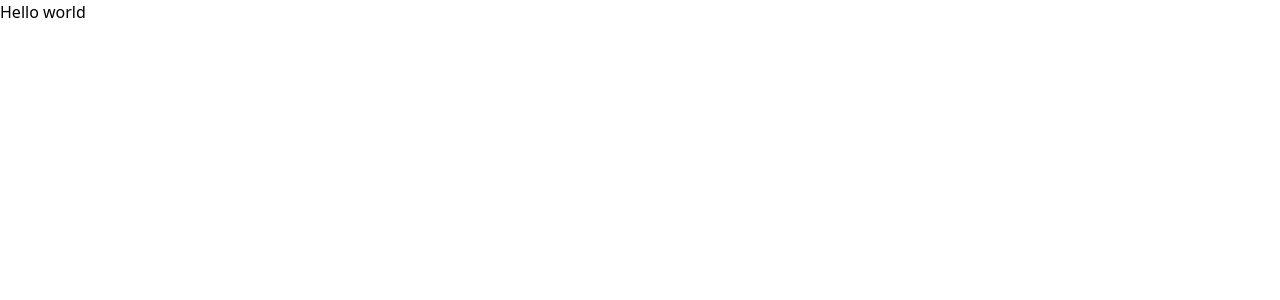
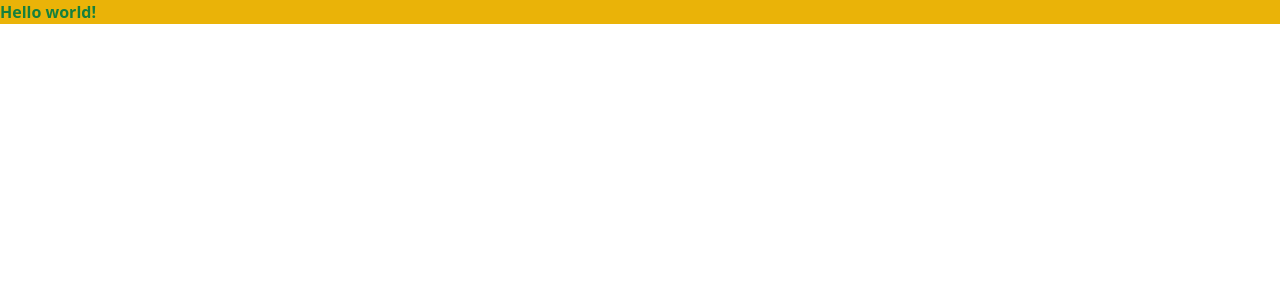
Before and after one commit to Lanr3waju/space-tour, a React (Vite) app: page / in a window 1280 px wide. Shown: the top 300 px of the page. Built offline with nearby package versions, Linux system fonts and the light colour scheme.

Commit message:
Remove app.jsx boilerplate

```diff
--- a/src/App.jsx
+++ b/src/App.jsx
@@ -1,8 +1,8 @@
 
 function App() {
   return (
-    <div>
-      Hello world
+    <div className="bg-yellow-500 font-extrabold text-green-700">
+      Hello world!
     </div>
   )
 }
```
